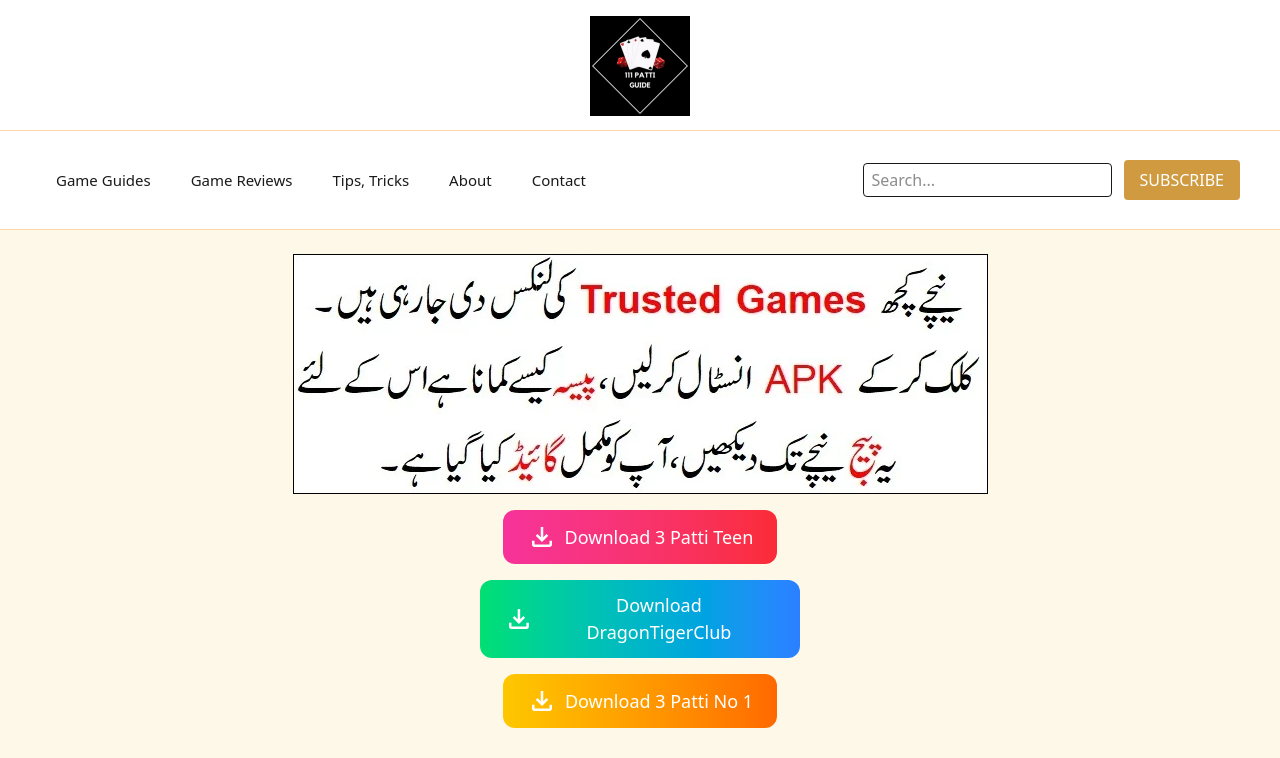
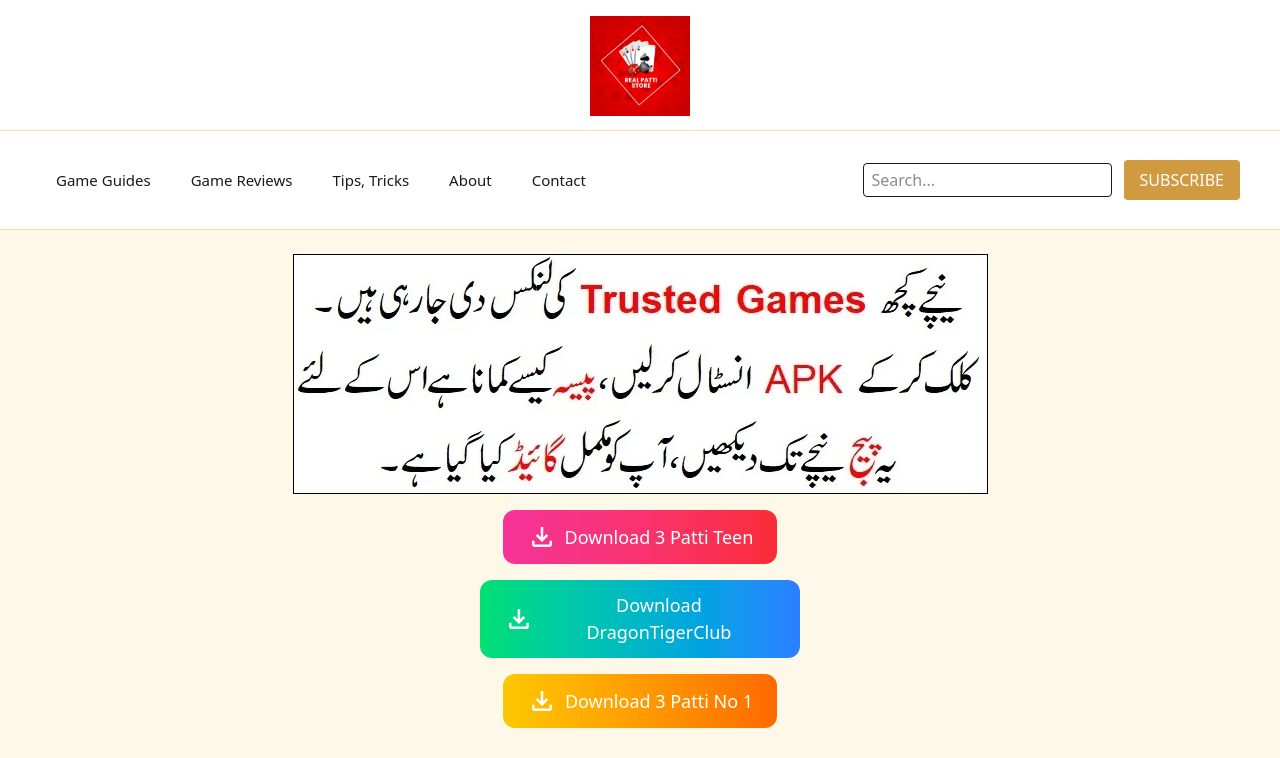
Before and after one commit to SyedAwais34/Game-Website, a React (Vite) app: page / in a window 1280 px wide. Shown: the top 758 px of the page. Built offline with nearby package versions, Linux system fonts and the light colour scheme.

Commit message:
Update Navigation.jsx

```diff
--- a/src/components/Navigation.jsx
+++ b/src/components/Navigation.jsx
@@ -16,7 +16,7 @@
       <div className="h-[130px] bg-white flex justify-center p-4">
         <Link to="/">
         <img
-          src="/images/logo.png"
+          src="/images/logo.jpeg"
           alt="Logo"
           className="h-[100px] w-[100px] cursor-pointer"
           />
```
